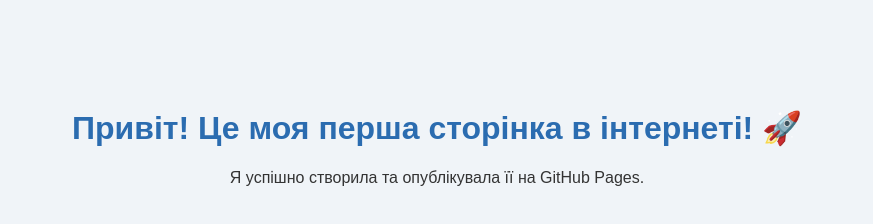
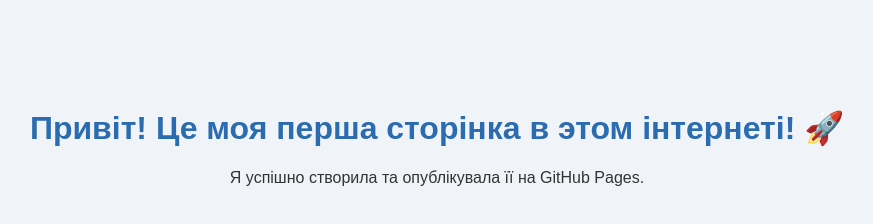
Before and after one commit to KholostenkoL/my-first-site, a plain HTML site: page index.html in a window 1280 px wide. Shown: the whole page, without its empty margins (203-1076 px from the left). Drawn offline with Linux system fonts and the light colour scheme.

Commit message:
Update greeting text in index.html

```diff
--- a/index.html
+++ b/index.html
@@ -15,7 +15,7 @@
   </style>
 </head>
 <body>
-  <h1>Привіт! Це моя перша сторінка в інтернеті! 🚀</h1>
+  <h1>Привіт! Це моя перша сторінка в этом інтернеті! 🚀</h1>
   <p>Я успішно створила та опублікувала її на GitHub Pages.</p>
 </body>
 </html>
```
